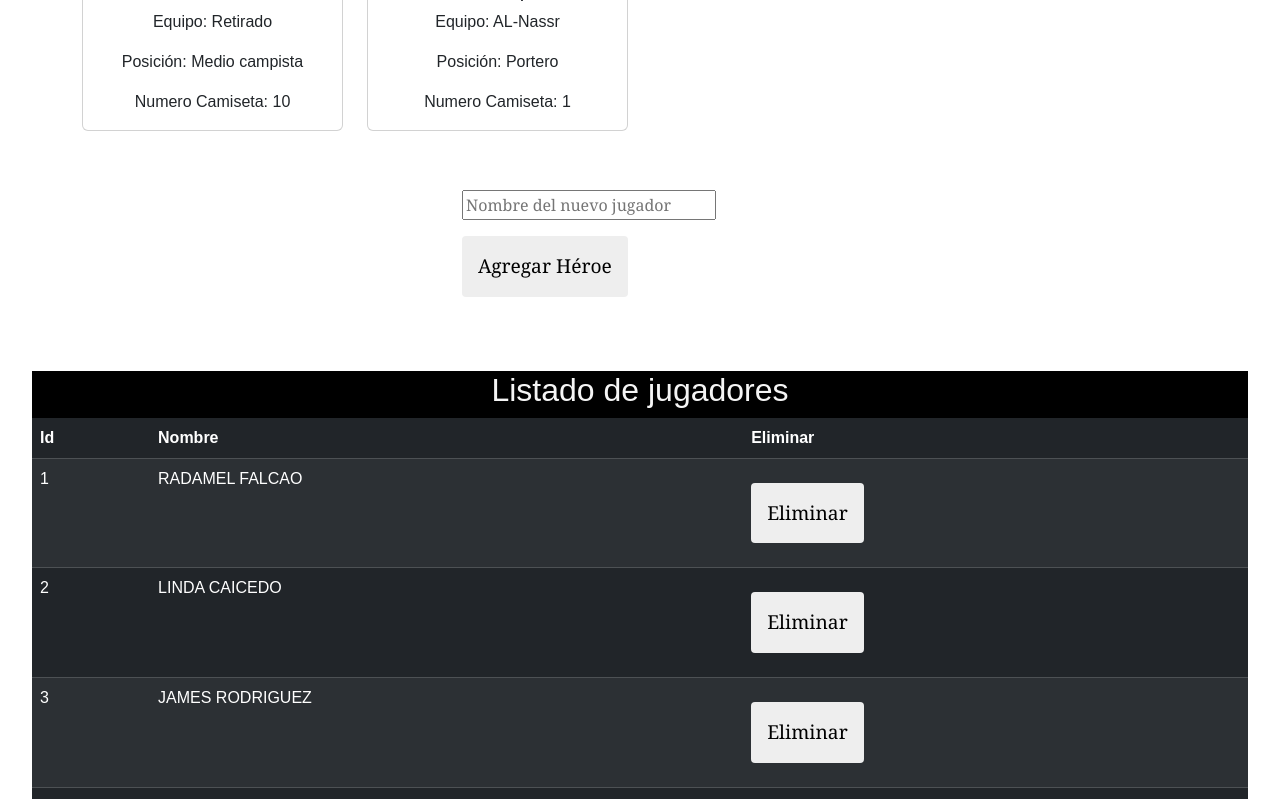
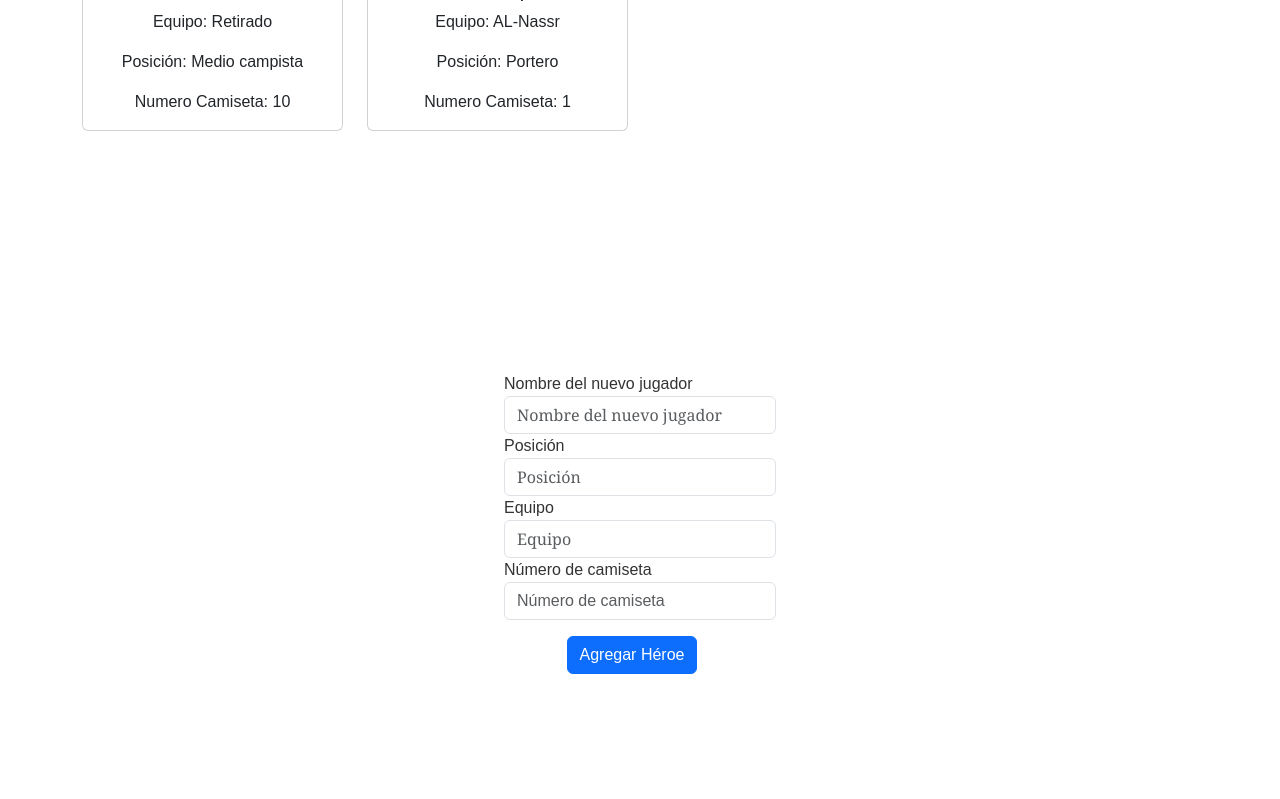
Before and after one commit to jufe941209/FrontEndTourHeroes, an Angular app: page / in a window 1280 px wide. Shown: the part 1660-2459 px from the top of the page. Built offline with nearby package versions, Linux system fonts and the light colour scheme.

Commit message:
agregando jugador con datos completos

```diff
--- a/src/app/heroe.ts
+++ b/src/app/heroe.ts
@@ -3,9 +3,9 @@ import { SafeResourceUrl } from "@angular/platform-browser"
 export interface Heroe {
     id:number,
     name:string,
-    numeroCamiseta:number,
     posicion:string,
     equipo:string
+    numeroCamiseta:number,
 }
 
 export const HEROES:Heroe[] =[
--- a/src/app/heroe/heroe.component.ts
+++ b/src/app/heroe/heroe.component.ts
@@ -9,15 +9,15 @@ import { HEROES, Heroe } from '../heroe';
 export class HeroeComponent {
   mysHeroes: Heroe[] = HEROES;
 
-  newHeroe(nameHeroe: string) {
+  newHeroe(nameHeroe: string, newPosicion: string, newEquipo: string,newCamiseta: number) {
   let newid: number = this.mysHeroes.length + 1;
   console.log('entro al metodo desde el click');
   this.mysHeroes.push({
     id: newid,
     name: nameHeroe,
-      numeroCamiseta: 1 + newid,
-      posicion: 'posicion',
-      equipo: 'Su equipo',
+    posicion: newPosicion,
+    equipo: newEquipo,
+     numeroCamiseta: newCamiseta,
   });
 }
 
--- a/src/app/heroe/heroe.css
+++ b/src/app/heroe/heroe.css
@@ -8,3 +8,11 @@ h3{
     height: 300px; /* Puedes ajustar este valor según tus necesidades */
     object-fit:cover; /* Controla cómo se ajusta la imagen en el contenedor */
   }
+
+  .center-content {
+    display: flex;
+    flex-direction: column;
+    justify-content: center;
+    align-items: center;
+    min-height: 100vh;
+  }
--- a/src/app/heroe/heroe.html
+++ b/src/app/heroe/heroe.html
@@ -21,20 +21,65 @@
   </div>
 </div>
 
-<div class="botonAgregar">
-  <div class="container">
-    <div class="row justify-content-center align-items-center" style="min-height: 30vh;">
-      <div class="col-md-4">
-        <form action="#" method="POST">
-          <input #namenewheroe
+<div class="container center-content">
+  <div class="row justify-content-center">
+    <div class="col-md-12">
+      <form action="#" method="POST">
+        <div class="form-group">
+          <label for="namenewheroe">Nombre del nuevo jugador</label>
+          <input
+            #namenewheroe
             name="namenewheroe"
             id="namenewheroe"
             type="text"
+            class="form-control"
             placeholder="Nombre del nuevo jugador"
           >
-          <button type="button" (click)="newHeroe(namenewheroe.value)" (mousemove)="mouseMoveHandler($event)">Agregar Héroe</button>
-        </form>
-      </div>
+        </div>
+        <div class="form-group">
+          <label for="posicion">Posición</label>
+          <input
+            #posicion
+            name="posicion"
+            id="posicion"
+            type="text"
+            class="form-control"
+            placeholder="Posición"
+          >
+        </div>
+        <div class="form-group">
+          <label for="equipo">Equipo</label>
+          <input
+            #equipo
+            name="equipo"
+            id="equipo"
+            type="text"
+            class="form-control"
+            placeholder="Equipo"
+          >
+        </div>
+        <div class="form-group">
+          <label for="camiseta">Número de camiseta</label>
+          <input
+            #camiseta
+            name="camiseta"
+            id="camiseta"
+            type="number"
+            class="form-control"
+            placeholder="Número de camiseta"
+          >
+        </div>
+        <div class="text-center">
+          <button
+            type="button"
+            class="btn btn-primary"
+            (click)="newHeroe(namenewheroe.value, posicion.value, equipo.value, +camiseta.value)"
+            (mousemove)="mouseMoveHandler($event)"
+          >
+            Agregar Héroe
+          </button>
+        </div>
+      </form>
     </div>
   </div>
 </div>
```
Lines whose indentation alone changed are shown as unchanged.
